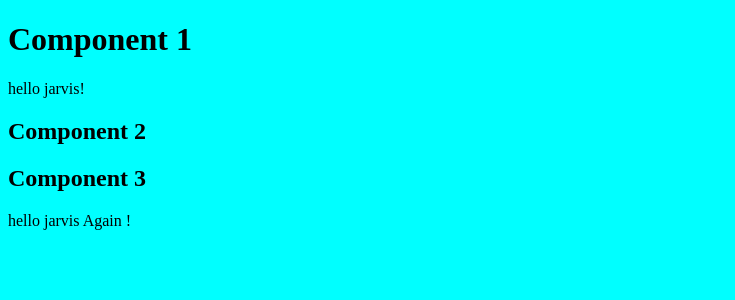
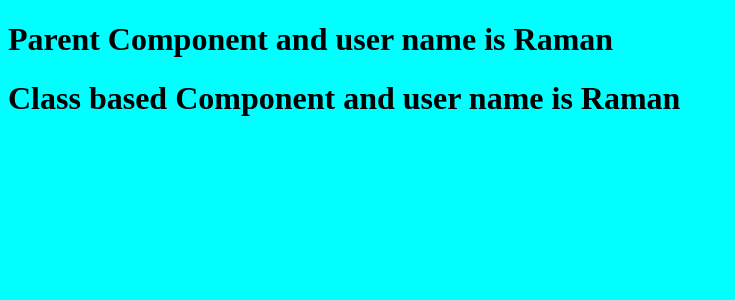
Before and after one commit to MayankKumar-Oodles/Today-Poc, a React (Vite) app: page / in a window 1280 px wide. Shown: the top 300 px of the page, without its empty margins (0-735 px from the left). Built offline with nearby package versions, Linux system fonts and the light colour scheme.

Commit message:
useContext Hook

```diff
--- a/src/App.jsx
+++ b/src/App.jsx
@@ -6,6 +6,8 @@ import MyComponent from "./Classbased/MyComponent";
 import FavouriteColor from "./functionalbased/FavouriteColor";
 import Counter from "./functionalbased/Counter";
  import Component1 from "./functionalbased/Relation";
+import Parent from "./functionalbased/Parent";
+import Child from "./functionalbased/Child";
 
  class App extends Component{
           constructor(props){
@@ -22,7 +24,10 @@ import Counter from "./functionalbased/Counter";
                  {/* <FavouriteColor/> */}
                  {/* <Timer/>
                  <Counter/> */}
-                 <Component1/>
+                 {/* <Component1/> */}
+                   <Parent>
+
+                   </Parent>
 
 
                 </>
--- /dev/null
+++ b/src/functionalbased/Child.jsx
@@ -0,0 +1,13 @@
+import { useContext } from "react"
+
+import { UserContext } from "./Parent";
+ const Child = () => {
+    const name = useContext(UserContext);
+   return (
+     <div>
+                <h1>Class based Component and user name is {name} </h1>
+     </div>
+   )
+ }
+
+ export default Child;
--- /dev/null
+++ b/src/functionalbased/Parent.jsx
@@ -0,0 +1,21 @@
+import React, { createContext ,useState } from 'react'
+import Child from './Child';
+
+export const UserContext=createContext();
+
+const Parent = () => {
+
+     const [user,setUser]=useState("Raman");
+
+
+  return (
+          <UserContext.Provider value={user}>
+
+                           <h1>Parent Component and user name is {user} </h1>
+                           <Child/>
+
+
+          </UserContext.Provider>
+  )
+  }
+  export default Parent;
--- a/src/functionalbased/Relation.jsx
+++ b/src/functionalbased/Relation.jsx
@@ -26,8 +26,7 @@ function Component1(){
 
             </>
    );
-
-}
+       }
 
 
    function Component3({user}){
```
